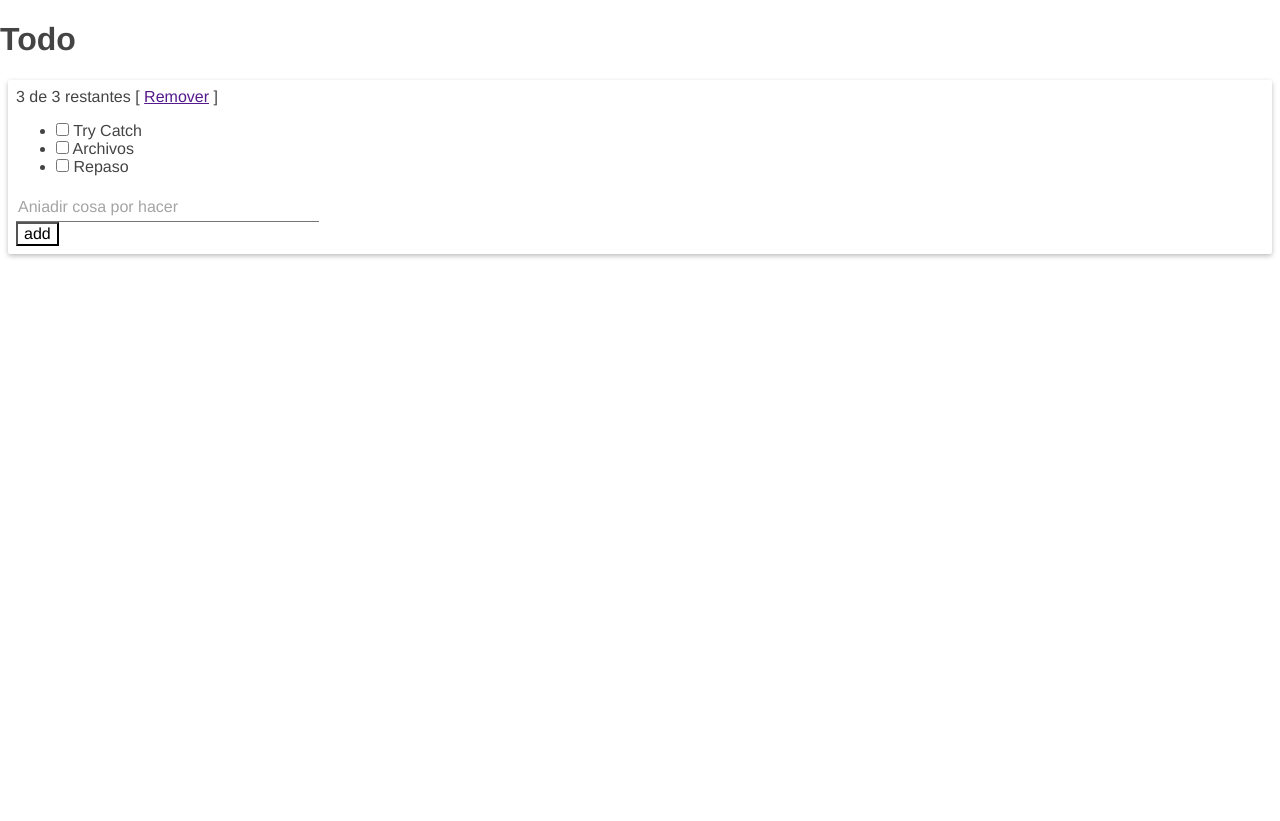
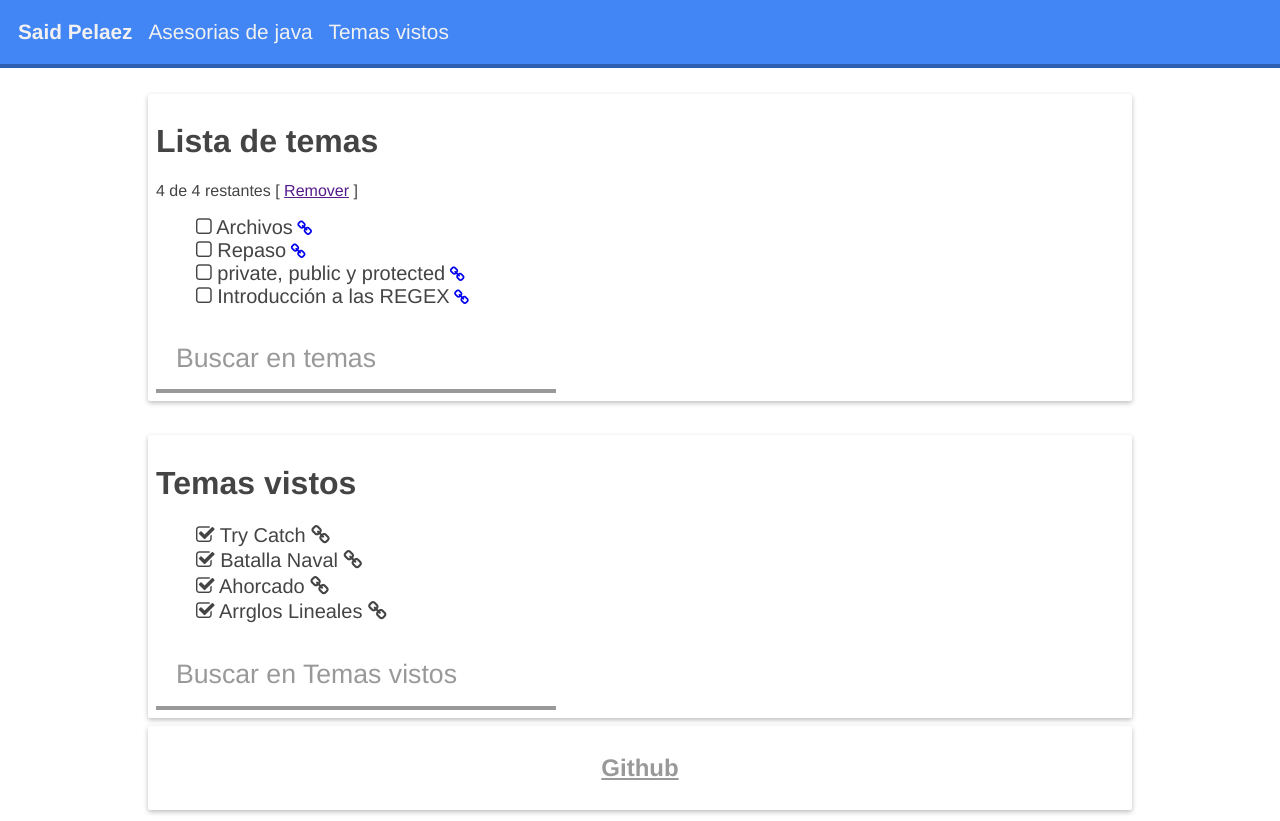
Before and after one commit to Said210/Said210.github.io, a plain HTML site: page index.html in a window 1280 px wide. Drawn offline with nearby package versions, Linux system fonts and the light colour scheme; a web font is replaced by a local one.

Commit message:
New Design And Updated

```diff
--- /dev/null
+++ b/assets/css/style.css
@@ -0,0 +1,120 @@
+.done-true {
+  text-decoration: line-through;
+  color: grey;
+}
+material-button {
+    width: 10em;
+    display: block;
+    margin: 1em;
+    line-height: 30px;
+    font-weight: bold
+}
+.floating-placeholder input, .floating-placeholder {
+    font-family: Helvetica, Arial, sans-serif;
+    font-size: 20pt;
+    line-height: 2.6em;
+    height: 2.6em;
+    margin: 0;
+    padding: 0;
+    width: 100%;
+  }
+
+.floating-placeholder input:focus + label {
+  color: #16abf0;
+}
+
+.floating-placeholder input[value] + label {
+  color: red;
+}
+
+.floating-placeholder {
+  position: relative;
+}
+
+.floating-placeholder input {
+  font-size: 20pt;
+  border: none;
+  outline: none;
+  position: absolute;
+  top: 0;
+  left: 0;
+  display: block;
+  background: transparent;
+  z-index: 2;
+  border-bottom: 1px solid #ccc;
+  text-indent: 20px;
+}
+
+.floating-placeholder:last-child input {
+  border-bottom: none;
+}
+
+.floating-placeholder label {
+  display: block;
+  position: absolute;
+  top: 0;
+  left: 20px;
+  font-size: 20pt;
+  z-index: 1;
+  -moz-transform-origin: 0 0em;
+  -ms-transform-origin: 0 0em;
+  -webkit-transform-origin: 0 0em;
+  transform-origin: 0 0em;
+  -moz-transition: -moz-transform 160ms, color 200ms;
+  -o-transition: -o-transform 160ms, color 200ms;
+  -webkit-transition: -webkit-transform 160ms, color 200ms;
+  transition: transform 160ms, color 200ms;
+  -moz-transform: scale(1, 1) rotateY(0);
+  -ms-transform: scale(1, 1) rotateY(0);
+  -webkit-transform: scale(1, 1) rotateY(0);
+  transform: scale(1, 1) rotateY(0);
+  color: #999;
+}
+
+.floating-placeholder-float label {
+  -moz-transform: scale(0.55, 0.55) rotateY(0);
+  -ms-transform: scale(0.55, 0.55) rotateY(0);
+  -webkit-transform: scale(0.55, 0.55) rotateY(0);
+  transform: scale(0.55, 0.55) rotateY(0);
+}
+
+.floating-placeholder-float input {
+  line-height: 3.4em;
+}
+input[type=checkbox]{
+  display: none;
+}
+.floating-placeholder input[type=text]{
+  border-bottom: 4px solid #999;
+  width: 400px;
+   transition: all .3s;
+  -moz-transition: all .3s;
+  -webkit-transition: all .3s;
+}
+.floating-placeholder input[type=text]:focus{
+  border-bottom: 4px solid #16abf0;
+  width: 400px;
+  transition: all .3s;
+  -moz-transition: all .3s;
+  -webkit-transition: all .3s;
+}
+
+.done-elements{
+  font-size: 15pt;
+  line-height: 19pt;
+}
+.unstyled label{
+  font-size: 15pt;
+  display: inline-block;
+}
+material-content{
+  max-width: 1000px;
+  min-width: 1000px;
+  margin-left: calc(50% - 500px);
+  margin-left: -moz-calc(50% - 500px);
+  margin-left: -webkit-calc(50% - 500px);
+  margin-left: -o-calc(50% - 500px);
+}
+.material-theme-light{
+  border-bottom: 4px solid #2e5eb0;
+}
--- a/index.html
+++ b/index.html
@@ -1,8 +1,12 @@
 <!doctype html>
 <html ng-app="todoApp">
   <head>
+  <meta charset="utf-8">
   <meta name="viewport" content="initial-scale=1, maximum-scale=1, user-scalable=no" />
     <link rel="stylesheet" href="bower_components/angular-material/angular-material.css">
+    <link href="http://maxcdn.bootstrapcdn.com/font-awesome/4.2.0/css/font-awesome.min.css" rel="stylesheet">
+    <link rel="stylesheet" href="assets/css/style.css">
+    <script src="http://ajax.googleapis.com/ajax/libs/jquery/2.1.1/jquery.min.js"></script>
     <script src="https://ajax.googleapis.com/ajax/libs/angularjs/1.3.0/angular.min.js"></script>
 
     <script src="bower_components/angular-animate/angular-animate.js"></script>
@@ -10,32 +14,79 @@
     <script src="bower_components/angular-material/angular-material.js"></script>
     <script src="todo.js"></script>
     <style>
-    .done-true {
-		text-decoration: line-through;
-		color: grey;
+
+  </style>
+  <script>
+    $(document).ready(function(){
+      function updateText(event){
+        var input=$(this);
+        setTimeout(function(){
+          var val=input.val();
+          if(val!="")
+            input.parent().addClass("floating-placeholder-float");
+          else
+            input.parent().removeClass("floating-placeholder-float");
+        },1)
       }
-</style>
+      $(".floating-placeholder input").keydown(updateText);
+      $(".floating-placeholder input").change(updateText);
+    });
+  </script>
   </head>
   <body>
-    <h1>Todo</h1>
 
     <div ng-controller="TodoController">
+
+    <material-toolbar class="material-theme-light">
+      <h2 class="material-toolbar-tools">
+        <span><b>Said Pelaez</b></span>
+        <span>Asesorias de java</span>
+        <span>Temas vistos</span>
+      </h2>
+    </material-toolbar>
+    <material-content>
+    <br>
       <material-card>
+
+        <h1>Lista de temas</h1>
+
         <span>{{remaining()}} de {{todos.length}} restantes</span>
         [ <a href="" ng-click="archive()">Remover</a> ]
-      <ul class="unstyled">
-        <li ng-repeat="todo in todos">
-          <input type="checkbox" ng-model="todo.done">
-          <span class="done-{{todo.done}}">{{todo.text}}</span>
+        <ul class="unstyled" type="none">
+          <li ng-repeat="todo in todos | filter:todoText">
+            <input type="checkbox" ng-model="todo.done" name="{{todo.text}}" id="{{todo.text}}">
+
+            <label for="{{todo.text}}"><span ng-if="todo.done == true"><i class="fa fa-check-square-o"></i></span>
+            <span ng-if="todo.done == false"><i class="fa fa-square-o"></i></span> {{todo.text}}</label>
+          <a href="{{todo.url}}" target="_blank" style="display:inline-block"><i class="fa fa-link"></i></a>
           </li>
         </ul>
-      <form ng-submit="addTodo()">
-        <input type="text" ng-model="todoText"  size="30"
-               placeholder="Aniadir cosa por hacer">
-        <input class="btn-primary" type="submit" value="add">
-      </form>
+           <div class="floating-placeholder">
+            <input ng-model="todoText" name="Search" type="text" />
+            <label for="Search">Buscar en temas</label>
+          </div>
+        </material-card>
+        <br>
+        <material-card>
+        <h1>Temas vistos</h1>
+          <ul type="none">
+            <li ng-repeat="item in doneThings | filter:doneSearch" class="done-elements">
+              <i class="fa fa-check-square-o"></i> <span>{{item.text}} <a href="{{todo.url}}" target="_blank" style="display:inline-block"><i class="fa fa-link"></i></a></span>
+            </li>
+          </ul>
+          <div class="floating-placeholder">
+            <input ng-model="doneSearch" name="doneSearch" type="text" />
+            <label for="doneSearch">Buscar en Temas vistos</label>
+          </div>
+        </material-card>
+
+        <material-card align="center">
+          <a href="http://github.com/Said210" style="color:#999; text-decorate:none">
+            <h2>Github</h2>
+          </a>
         </material-card>
       </div>
+    </material-content>
 
   </body>
 </html>
--- a/todo.js
+++ b/todo.js
@@ -1,9 +1,15 @@
 angular.module('todoApp', [])
   .controller('TodoController', ['$scope', function($scope) {
     $scope.todos = [
-      {text:'Try Catch', done:false},
-      {text:'Archivos', done:false},
-      {text:'Repaso', done:false}];
+      {text:'Archivos', done:false, url:'https://github.com/Said210/Asesorias-Java/tree/master/files'},
+      {text:'Repaso', done:false, url: '#'},
+      {text:'private, public y protected', done:false, url: '#'},
+      {text:'Introducción a las REGEX', done:false, url: '#'}];
+     $scope.doneThings = [
+      {text:'Try Catch', url:'https://github.com/Said210/Asesorias-Java/tree/master/files'},
+      {text:'Batalla Naval', url:'https://github.com/Said210/Asesorias-Java/tree/master/Batalla'},
+      {text:'Ahorcado', url:'#'},
+      {text:'Arrglos Lineales', url:'#'}];
 
     $scope.addTodo = function() {
       $scope.todos.push({text:$scope.todoText, done:false});
@@ -25,4 +31,38 @@ angular.module('todoApp', [])
         if (!todo.done) $scope.todos.push(todo);
       });
     };
-  }]);
+  }])
+  .directive('tfFloat', function() {
+    return {
+      restrict: 'E',
+      replace: true,
+      scope : {
+        fid : '@?',
+        value : '='
+      },
+      compile : function() {
+        return {
+          pre : function(scope, element, attrs) {
+            // transpose `disabled` flag
+            if ( angular.isDefined(attrs.disabled) ) {
+              element.attr('disabled', true);
+              scope.isDisabled = true;
+            }
+
+            // transpose the `label` value
+            scope.label = attrs.label || "";
+            scope.fid = scope.fid || scope.label;
+
+            // transpose optional `type` and `class` settings
+            element.attr('type', attrs.type || "text");
+            element.attr('class', attrs.class );
+          }
+        }
+      },
+      template:
+        '<material-input-group ng-disabled="isDisabled">' +
+          '<label for="{{fid}}">{{label}}</label>' +
+          '<material-input id="{{fid}}" ng-model="value">' +
+        '</material-input-group>'
+    };
+  });
```
Lines whose indentation alone changed are shown as unchanged.
